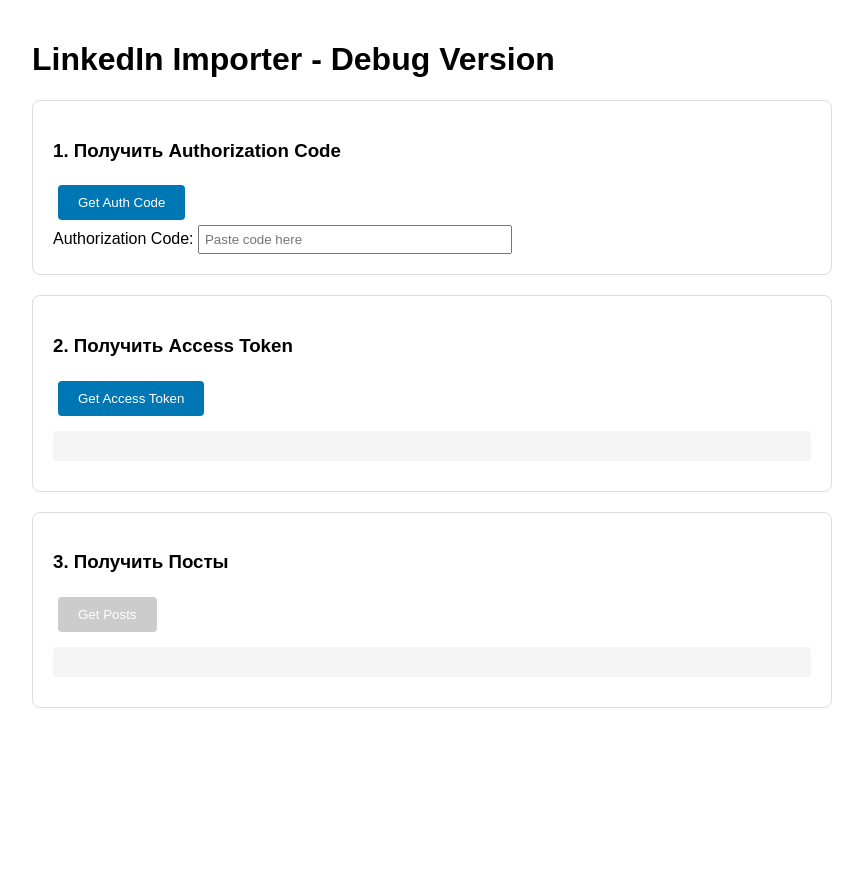
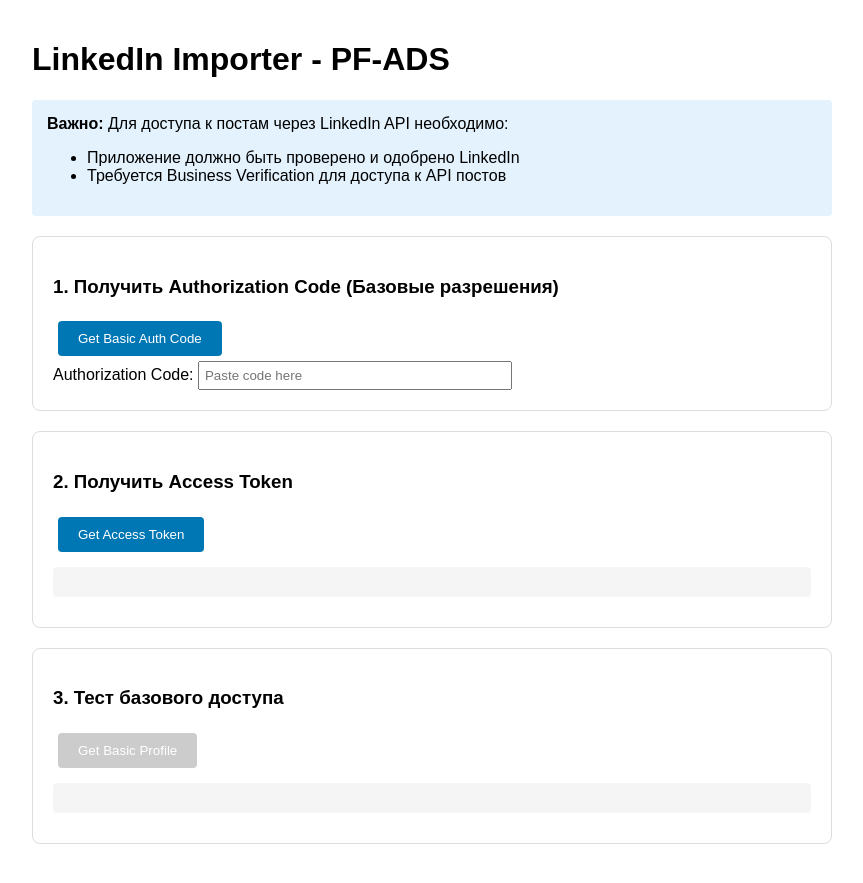
Before and after one commit to AleksandrPepeslavtcev/pf-ads-site, a Jekyll site: the page admin/linkedin-simple.html, which Jekyll copies as it is, in a window 1280 px wide. Shown: the top 883 px of the page, without its empty margins (208-1071 px from the left). Built offline with Jekyll 4.4.1, drawn with Linux system fonts in a browser that asks for light colours.

Commit message:
Update linkedin-simple.html

```diff
--- a/admin/linkedin-simple.html
+++ b/admin/linkedin-simple.html
@@ -10,14 +10,23 @@
     button { background: #0077b5; color: white; border: none; padding: 10px 20px; border-radius: 4px; cursor: pointer; margin: 5px; }
     button:disabled { background: #ccc; }
     .debug { background: #f5f5f5; padding: 15px; border-radius: 4px; margin: 10px 0; font-family: monospace; font-size: 12px; }
+    .info { background: #e3f2fd; padding: 15px; border-radius: 4px; margin: 10px 0; }
   </style>
 </head>
 <body>
-  <h1>LinkedIn Importer - Debug Version</h1>
+  <h1>LinkedIn Importer - PF-ADS</h1>
+
+  <div class="info">
+    <strong>Важно:</strong> Для доступа к постам через LinkedIn API необходимо:
+    <ul>
+      <li>Приложение должно быть проверено и одобрено LinkedIn</li>
+      <li>Требуется Business Verification для доступа к API постов</li>
+    </ul>
+  </div>
 
   <div class="step">
-    <h3>1. Получить Authorization Code</h3>
-    <button onclick="getAuthCode()">Get Auth Code</button>
+    <h3>1. Получить Authorization Code (Базовые разрешения)</h3>
+    <button onclick="getAuthCode()">Get Basic Auth Code</button>
     <div>
       <label>Authorization Code:</label>
       <input type="text" id="authCode" style="width: 300px; padding: 5px;" placeholder="Paste code here">
@@ -31,9 +40,9 @@
   </div>
 
   <div class="step">
-    <h3>3. Получить Посты</h3>
-    <button onclick="getPosts()" id="postsBtn" disabled>Get Posts</button>
-    <div id="postsResult" class="debug"></div>
+    <h3>3. Тест базового доступа</h3>
+    <button onclick="getProfile()" id="profileBtn" disabled>Get Basic Profile</button>
+    <div id="profileResult" class="debug"></div>
   </div>
 
   <script>
@@ -42,14 +51,17 @@
     function getAuthCode() {
       const clientId = '77c7i4jjqp5e8g';
       const redirectUri = 'https://www.pf-ads.com/linkedin/callback';
-      const scope = 'r_liteprofile r_member_social w_member_social';
+
+      // 🔑 ИСПРАВЛЕННЫЕ SCOPES - только базовые разрешения
+      const scope = 'openid profile email'; // Базовые разрешения которые работают без верификации
+
       const state = Math.random().toString(36).substring(7);
 
       const authUrl = `https://www.linkedin.com/oauth/v2/authorization?response_type=code&client_id=${clientId}&redirect_uri=${encodeURIComponent(redirectUri)}&scope=${encodeURIComponent(scope)}&state=${state}`;
 
       window.open(authUrl, '_blank');
 
-      alert('После авторизации скопируйте code из URL и вставьте в поле выше.\nURL будет выглядеть так: https://www.pf-ads.com/linkedin/callback?code=AQT...');
+      alert('После авторизации скопируйте code из URL и вставьте в поле выше.');
     }
 
     async function getAccessToken() {
@@ -88,33 +100,31 @@
       }
     }
 
-    async function getPosts() {
+    async function getProfile() {
       if (!accessToken) {
         alert('No access token');
         return;
       }
 
-      const btn = document.getElementById('postsBtn');
+      const btn = document.getElementById('profileBtn');
       btn.disabled = true;
-      btn.textContent = 'Loading posts...';
+      btn.textContent = 'Loading profile...';
 
       try {
-        const response = await fetch('/functions/linkedin-posts', {
-          method: 'POST',
-          headers: { 'Content-Type': 'application/json' },
-          body: JSON.stringify({
-            action: 'get_posts',
-            access_token: accessToken
-          })
+        // Тест базового доступа - получаем профиль
+        const response = await fetch('https://api.linkedin.com/v2/me', {
+          headers: {
+            'Authorization': `Bearer ${accessToken}`,
+          },
         });
 
         const result = await response.json();
-        document.getElementById('postsResult').innerHTML = JSON.stringify(result, null, 2);
+        document.getElementById('profileResult').innerHTML = JSON.stringify(result, null, 2);
       } catch (error) {
-        document.getElementById('postsResult').innerHTML = 'Error: ' + error.message;
+        document.getElementById('profileResult').innerHTML = 'Error: ' + error.message;
       } finally {
         btn.disabled = false;
-        btn.textContent = 'Get Posts';
+        btn.textContent = 'Get Basic Profile';
       }
     }
   </script>
```
Also changed, not shown: other parts of admin/linkedin-simple.html (+1 -1 lines).
